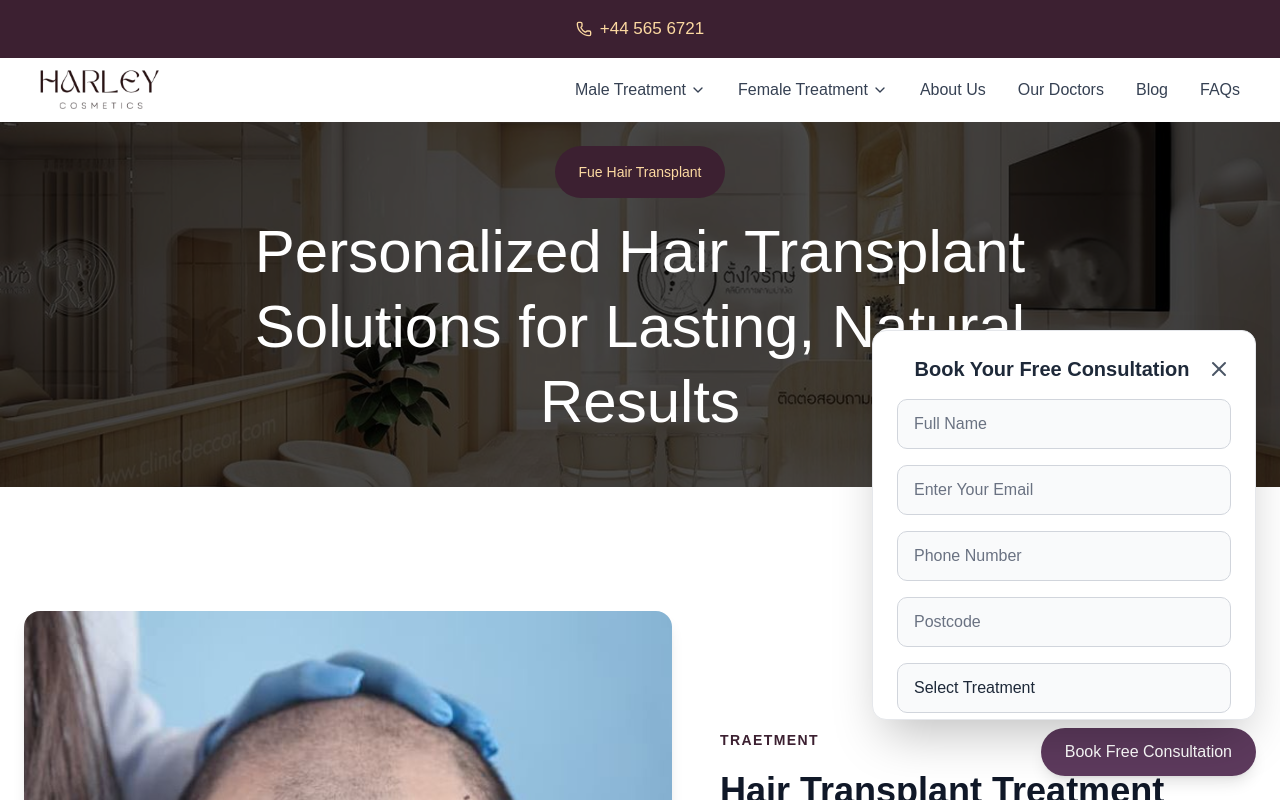
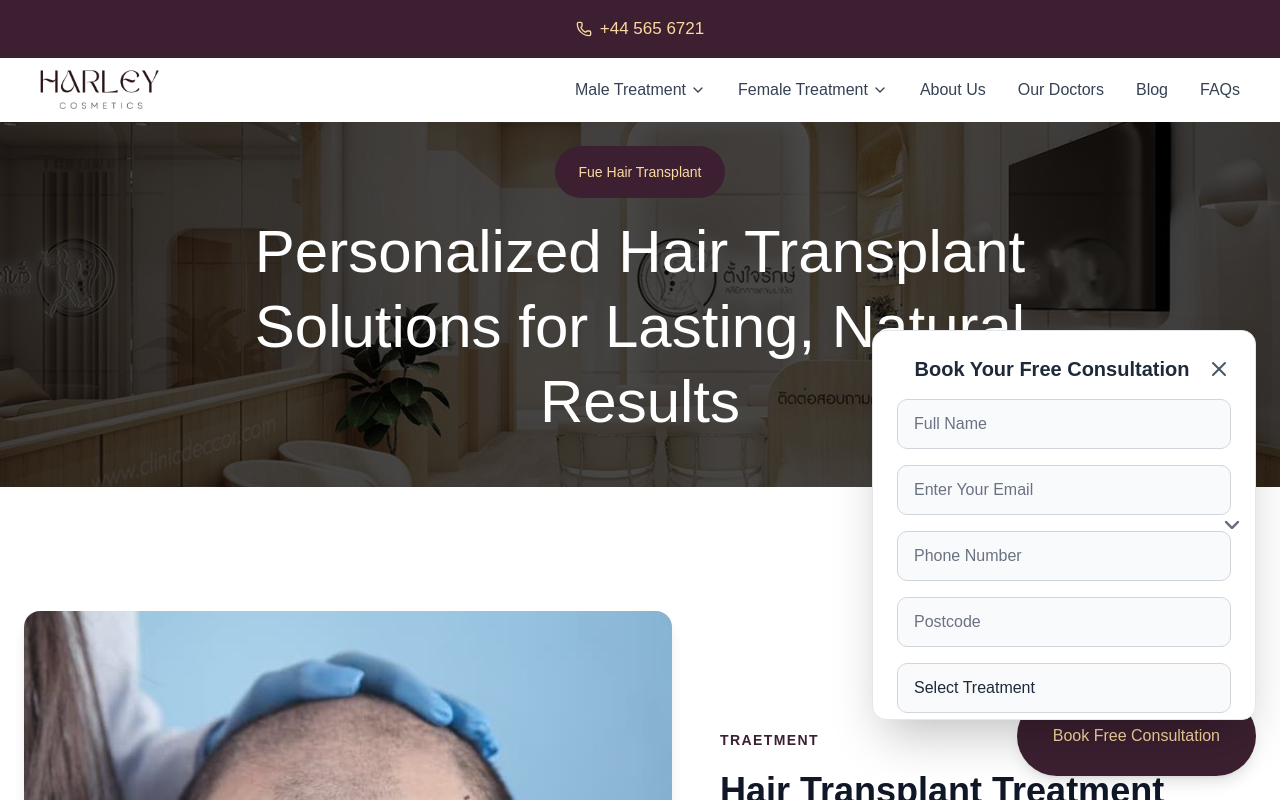
Before and after one commit to Saleh-09/HarleyCosmetics, a React (Vite) app: page /male/fue-hair-transplant in a window 1280 px wide. Both pictures are taken after a click on the button "Book Free Consultation". Built offline with nearby package versions, Linux system fonts and the light colour scheme.

Commit message:
styled the buttons

```diff
--- a/src/components/FloatingConsultajtionButton.jsx
+++ b/src/components/FloatingConsultajtionButton.jsx
@@ -1,6 +1,6 @@
 import React from "react";
 import { useState } from "react";
-import { X } from "lucide-react";
+import { X, ChevronDown } from "lucide-react";
 const FloatingConsultationButton = () => {
     const [isModalOpen, setIsModalOpen] = useState(false)
   const [formData, setFormData] = useState({
@@ -43,7 +43,7 @@ const FloatingConsultationButton = () => {
       {/* Floating Button */}
       <button
         onClick={() => setIsModalOpen(true)}
-        className="fixed bottom-6 right-6 bg-[#5d3a5d] hover:bg-[#4a2e4a] text-white px-6 py-3 rounded-full shadow-lg hover:shadow-xl transition-all duration-300 z-50 font-medium text-sm md:text-base"
+        className="fixed bottom-6 right-6 bg-[#3C2031] hover:bg-[#533547] text-[#FCD9A1] px-9 py-7 rounded-full shadow-lg hover:shadow-xl transition-all duration-300 z-50 font-medium text-[15px] md:text-base"
       >
         Book Free Consultation
       </button>
@@ -126,6 +126,7 @@ const FloatingConsultationButton = () => {
                 <option value="female-hair-loss">Female Hair Loss</option>
                 <option value="un-shaven-hair-transplant">Un-Shaven Hair Transplant</option>
               </select>
+              <ChevronDown className="absolute right-3 top-1/2 -translate-y-1/2 text-gray-500 pointer-events-none" />
 
               {/* Consultation Medium */}
               <select
@@ -139,6 +140,7 @@ const FloatingConsultationButton = () => {
                 <option value="whatsapp">WhatsApp</option>
                 <option value="zoom">Zoom</option>
               </select>
+              <ChevronDown className="absolute right-3 top-1/2 -translate-y-1/2 text-gray-500 pointer-events-none" />
 
               {/* Heard About Us */}
               <select
@@ -153,6 +155,7 @@ const FloatingConsultationButton = () => {
                 <option value="twitter">Twitter</option>
                 <option value="instagram">Instagram</option>
               </select>
+              <ChevronDown className="absolute right-3 top-1/2 -translate-y-1/2 text-gray-500 pointer-events-none" />
 
               {/* Message */}
               <textarea
@@ -167,7 +170,7 @@ const FloatingConsultationButton = () => {
               {/* Submit Button */}
               <button
                 type="submit"
-                className="w-full bg-green-500 hover:bg-green-600 text-white font-semibold py-3 px-4 rounded-lg transition-colors duration-200 mt-6"
+                className="w-full bg-[#3C2031] hover:bg-[#533547] text-white font-semibold py-3 px-4 rounded-lg transition-colors duration-200 mt-6"
               >
                 Submit
               </button>
```
